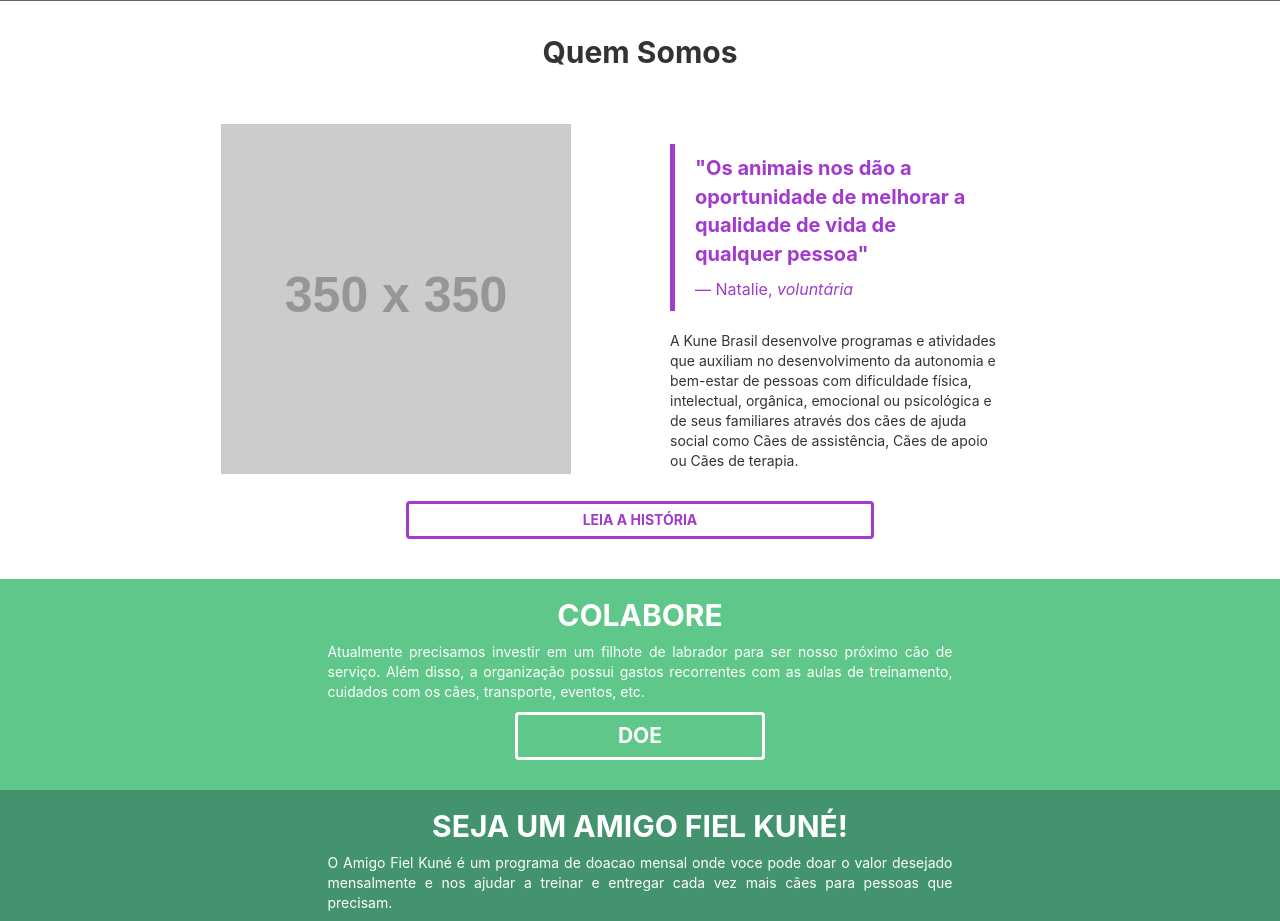
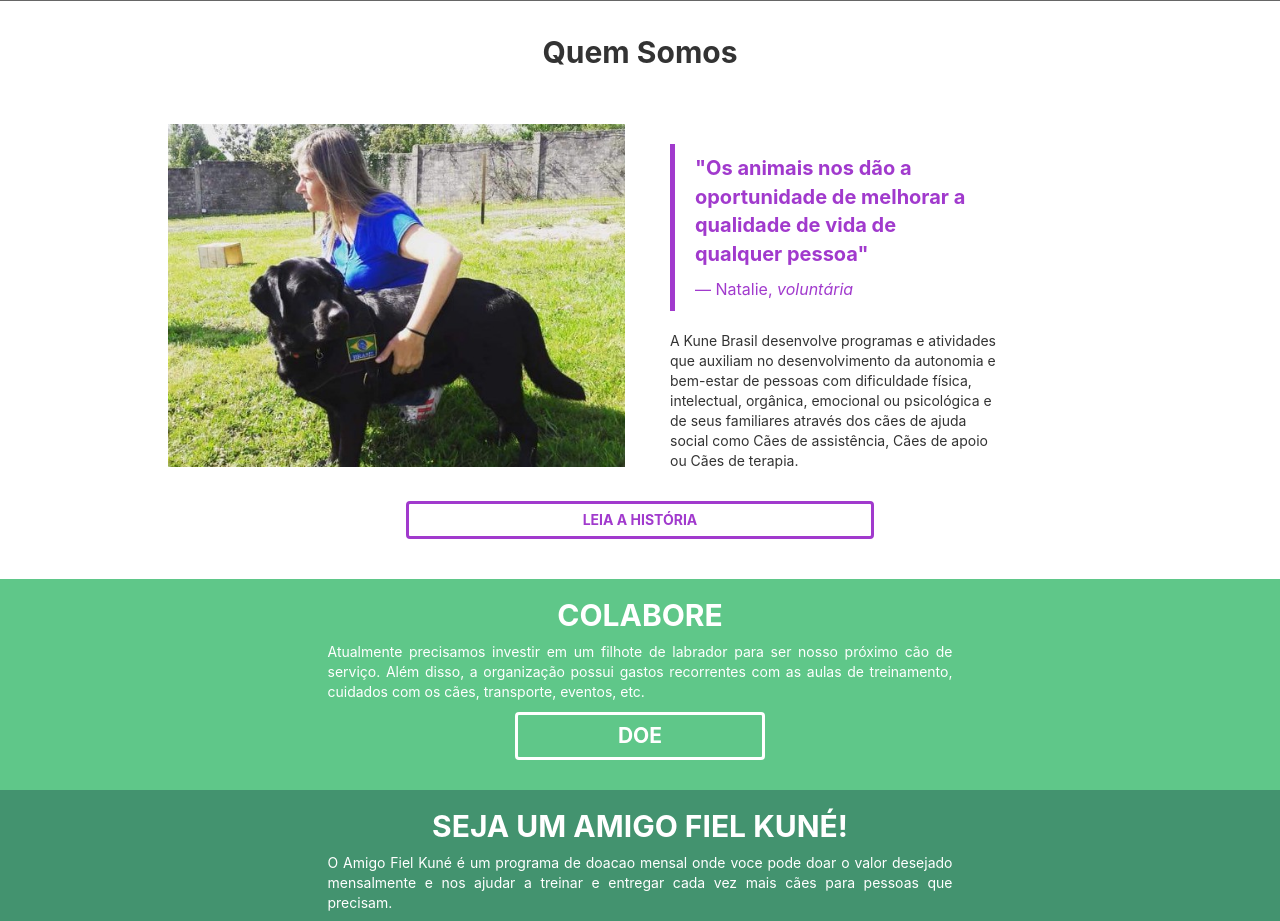
Before and after one commit to lucas-lotr/website-kune, a React (Create React App) app: page / in a window 1280 px wide. Shown: the part 920-1841 px from the top of the page. Built offline with nearby package versions, Linux system fonts and the light colour scheme.

Commit message:
imagens faltantes

```diff
--- a/src/components/About/index.js
+++ b/src/components/About/index.js
@@ -1,6 +1,8 @@
 import React, { Component } from "react";
 import "./style.css";
 import { Grid, Row, Col, Button, Image } from "react-bootstrap";
+import cachorro2 from "../../img/cachorro-2.jpg";
+import cachorro3 from "../../img/cachorro-3.jpg";
 
 class About extends Component {
     state = { expandHistory: false };
@@ -108,7 +110,7 @@ class About extends Component {
                     <Row className="justify-content-center">
                         <Image
                             className="imgCentro"
-                            src="https://via.placeholder.com/700x700"
+                            src={cachorro2}
                             responsive
                             alt=""
                         />
@@ -144,7 +146,7 @@ class About extends Component {
                         lgOffset={1}
                         className="my-col"
                     >
-                        <img src="https://via.placeholder.com/350x350" alt="" />
+                        <Image responsive src={cachorro3} alt="" />
                     </Col>
                     <Col md={4} lg={4} className="my-col">
                         <br />
```
Also changed, not shown: src/img/cachorro-2.jpg (added), src/img/cachorro-3.jpg (added).
